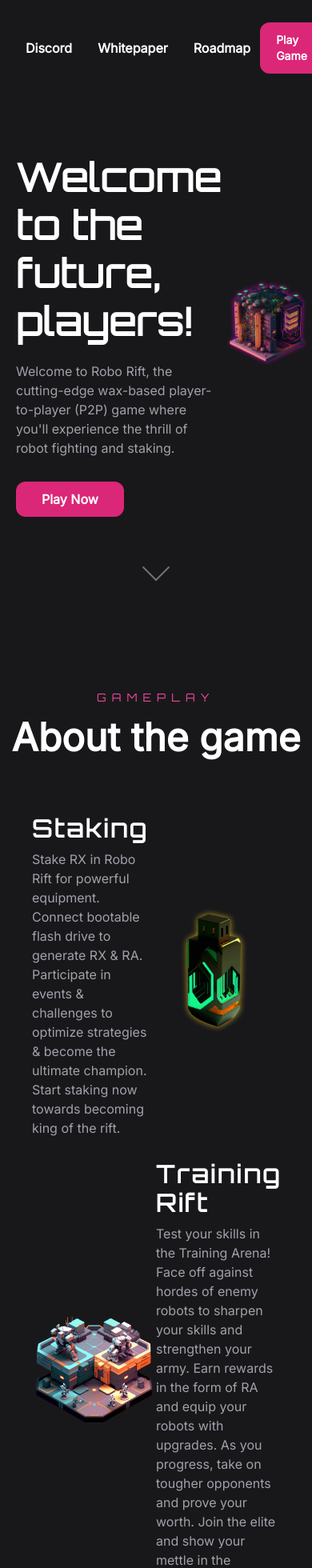
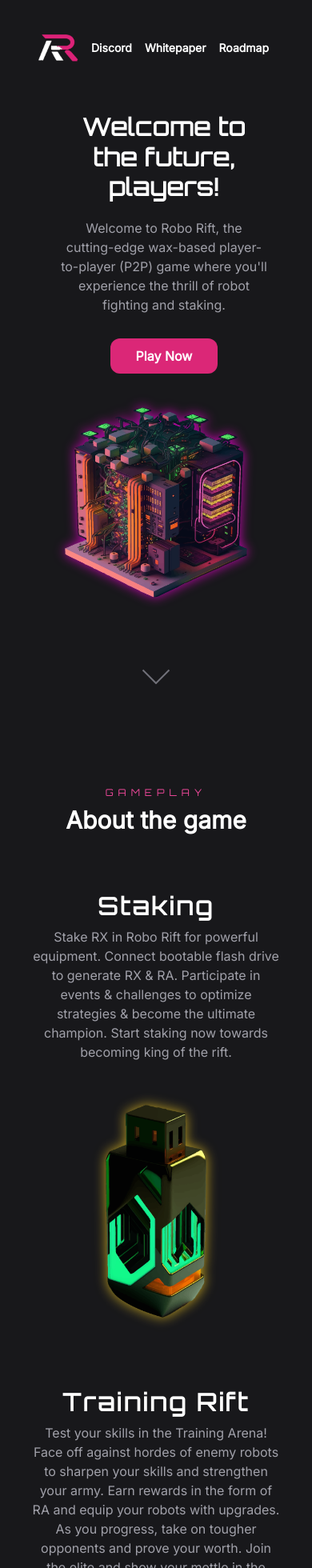
Before and after one commit to cryptomia69/NEXA-FINANCE, a Next.js app: page / in a window 390 px wide. Shown: the part 20-1980 px from the top of the page at 80% size. Built offline with nearby package versions, Linux system fonts and the light colour scheme.

Commit message:
mobile responsive done

```diff
--- a/pages/index.jsx
+++ b/pages/index.jsx
@@ -16,8 +16,8 @@
 			</Head>
 
 			<div className="border-zinc-800 pt-8">
-				<div className="max-w-7xl flex h-24 justify-between items-center mx-auto">
-					<nav className="flex items-center font-bold space-x-8">
+				<div className="max-w-7xl flex h-24 justify-between items-center px-12 md:px-0 mx-auto ">
+					<nav className="flex items-center font-bold space-x-4 md:space-x-8 text-sm md:text-base">
 						{/* <h1 className="font-extrabold text-2xl rounded-full border border-zinc-700 p-4 mr-3">
 							RR
 						</h1> */}
@@ -36,7 +36,7 @@
 					</nav>
 					<div className="flex">
 						<Link href="https://play.roborift.world/">
-							<a className="px-5 py-3 rounded-xl bg-pink-600 ml-3 font-semibold text-sm">
+							<a className="px-5 py-3 rounded-xl bg-pink-600 ml-3 font-semibold text-sm hidden md:block">
 								Play Game
 							</a>
 						</Link>
@@ -44,11 +44,11 @@
 				</div>
 			</div>
 
-			<main className="max-w-7xl mx-auto my-5">
+			<main className="max-w-7xl mx-auto my-2 2xl:my-5">
 				<div>
-					<div className="flex justify-between items-center py-12">
+					<div className="text-center md:text-left flex flex-col md:flex-row justify-between items-center py-2 2xl:py-12 mx-14 2xl:mx-0">
 						<div className="max-w-xl ml-5">
-							<h2 className="font-orbitron text-5xl font-bold my-4 leading-tight tracking-wide">
+							<h2 className="font-orbitron text-3xl md:text-5xl font-bold my-4 leading-tight tracking-wide">
 								Welcome to the future, players!
 							</h2>
 							<p className="text-zinc-400 mt-5 mb-10">
@@ -62,7 +62,7 @@
 								</a>
 							</Link>
 						</div>
-						<div className="">
+						<div className="w-auto lg:w-96 2xl:w-auto my-8 md:my-0">
 							<Image
 								src="/server.png"
 								alt="Server"
@@ -79,15 +79,17 @@
 				</div>
 				<div className="my-24">
 					<div>
-						<p className="font-orbitron text-sm tracking-[0.5em] text-pink-500 text-center py-4">
+						<p className="font-orbitron text-xs md:text-sm tracking-[0.5em] text-pink-500 text-center py-2 md:py-4">
 							GAMEPLAY
 						</p>
-						<h2 className="text-center text-5xl font-bold">About the game</h2>
+						<h2 className="text-center text-3xl md:text-5xl font-bold">
+							About the game
+						</h2>
 					</div>
-					<div className=" my-16">
-						<div className="flex justify-between items-center my-5 mx-10">
-							<div className="w-1/2">
-								<h2 className="font-semibold text-3xl text-left font-orbitron tracking-widest my-2">
+					<div className=" my-16 text-center md:text-left">
+						<div className="flex flex-col md:flex-row justify-between items-center my-5 mx-10">
+							<div className="w-full md:w-1/2">
+								<h2 className="font-semibold text-3xl font-orbitron tracking-widest my-2">
 									Staking
 								</h2>
 								<p className="text-zinc-400">
@@ -97,7 +99,7 @@
 									champion. Start staking now towards becoming king of the rift.
 								</p>
 							</div>
-							<div>
+							<div className="py-8">
 								<Image
 									src="/drive.png"
 									alt="Drive Staking"
@@ -107,9 +109,9 @@
 								/>
 							</div>
 						</div>
-						<div className="flex flex-row-reverse justify-between items-center my-5 mx-10">
-							<div className="w-1/2">
-								<h2 className="font-semibold text-3xl text-left font-orbitron tracking-widest my-2">
+						<div className="flex flex-col md:flex-row justify-between items-center my-5 mx-10">
+							<div className="w-full md:w-1/2">
+								<h2 className="font-semibold text-3xl font-orbitron tracking-widest my-2">
 									Training Rift
 								</h2>
 								<p className="text-zinc-400">
@@ -121,7 +123,7 @@
 									mettle in the Training Arena!
 								</p>
 							</div>
-							<div>
+							<div className="py-8">
 								<Image
 									src="/training.png"
 									alt="Training"
@@ -131,23 +133,22 @@
 								/>
 							</div>
 						</div>
-					</div>
-					<div className="flex justify-between items-center my-5 mx-10">
-						<div className="w-1/2">
-							<h2 className="font-semibold text-3xl text-left font-orbitron tracking-widest my-2">
+						<div className="flex flex-col md:flex-row justify-between items-center my-5 mx-10">
+							<div className="w-full md:w-1/2">
+								<h2 className="font-semibold text-3xl font-orbitron tracking-widest my-2">
 									Royal Arena
 								</h2>
 								<p className="text-zinc-400">
-								Ready to prove you&apos;re one of the best? Step into the Royal
-								Arena and battle against the most powerful robots in the
-								universe. With the right skills and equipment, you can take your
-								place among the elite and claim substantial rewards, including
-								Rift Alpha (RA) and rare equipment. So, if you&apos;re ready for
-								the ultimate showdown, then it&apos;s time to enter the Royal
-								Arena and battle for glory!
+									Ready to prove you&apos;re one of the best? Step into the
+									Royal Arena and battle against the most powerful robots in the
+									universe. With the right skills and equipment, you can take
+									your place among the elite and claim substantial rewards,
+									including Rift Alpha (RA) and rare equipment. So, if
+									you&apos;re ready for the ultimate showdown, then it&apos;s
+									time to enter the Royal Arena and battle for glory!
 								</p>
 							</div>
-						<div>
+							<div className="py-8">
 								<Image
 									src="/royal-arena.png"
 									alt="Royal Arena"
@@ -158,15 +159,18 @@
 							</div>
 						</div>
 					</div>
+				</div>
 
-				<div className="my-24" id="roadmap">
+				<div className="my-18 md:my-24" id="roadmap">
 					<div>
-						<p className="font-orbitron text-sm tracking-[0.5em] text-pink-500 text-center py-4">
+						<p className="font-orbitron text-xs md:text-sm tracking-[0.5em] text-pink-500 text-center py-2 md:py-4">
 							ROADMAP
 						</p>
-						<h2 className="text-center text-5xl font-bold">Our project plan</h2>
+						<h2 className="text-center text-3xl md:text-5xl font-bold">
+							Our project plan
+						</h2>
 					</div>
-					<div className="grid grid-cols-2 gap-12 my-20">
+					<div className="grid grid-cols-1 md:grid-cols-2 gap-12 my-20 mx-10">
 						<div className="bg-gray-800 border border-gray-700 px-8 py-5 rounded-xl">
 							<h3 className="font-orbitron text-pink-600 text-2xl tracking-widest font-semibold">
 								1. Atomic collection
```
Lines whose indentation alone changed are shown as unchanged.
